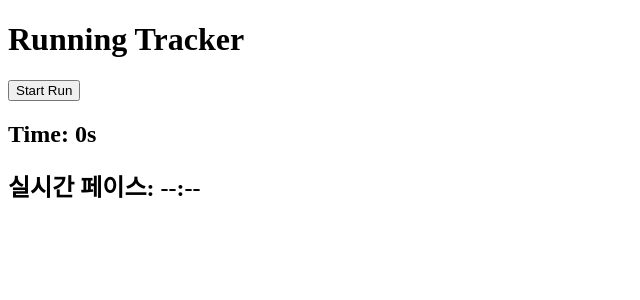
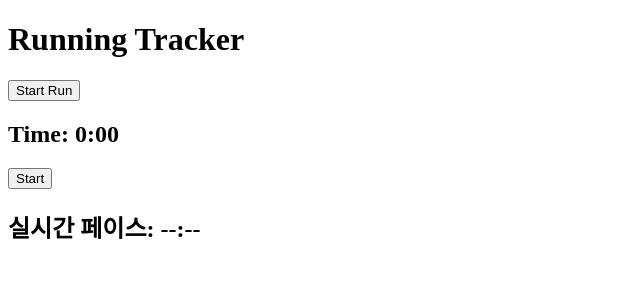
Before and after one commit to yunnnnn12/RunningApp, a React (Vite) app in the folder front/: page / in a window 1280 px wide. Shown: the top 300 px of the page, without its empty margins (0-640 px from the left). Built offline with nearby package versions, Linux system fonts and the light colour scheme.

Commit message:
refactor(Timer.jsx): update Timer.jsx

```diff
--- a/front/src/Timer.jsx
+++ b/front/src/Timer.jsx
@@ -1,21 +1,93 @@
-import React, { useEffect, useState } from "react";
+import React, { useState, useEffect } from "react";
 
-function Timer({ isRunning }) {
-  const [time, setTime] = useState(0);
+function Timer({ sessionId, setSessionId }) {
+  const [seconds, setSeconds] = useState(0);
+  const [status, setStatus] = useState("idle");
+  // idle | running | paused | ended
 
   useEffect(() => {
-    if (!isRunning) return;
+    if (status !== "running") return;
 
     const interval = setInterval(() => {
-      setTime((t) => t + 1);
+      setSeconds((prev) => prev + 1);
     }, 1000);
 
     return () => clearInterval(interval);
-  }, [isRunning]);
+  }, [status]);
+
+  const start = async () => {
+    try {
+      const position = await new Promise((resolve, reject) =>
+        navigator.geolocation.getCurrentPosition(resolve, reject)
+      );
+
+      const res = await fetch("http://localhost:8080/api/running/startLocation", {
+        method: "POST",
+        headers: {"Content-Type":"application/json"},
+        body: JSON.stringify({
+          latitude: position.coords.latitude,
+          longitude: position.coords.longitude,
+          timeStamp: new Date().toISOString()
+        })
+      });
+
+      const data = await res.json();
+
+      setSessionId(data.id);
+      setStatus("running");
+
+    } catch (err) {
+      console.error(err);
+    }
+  };
+
+  const pause = () => {
+    setStatus("paused");
+  };
+
+  const resume = () => {
+    setStatus("running");
+  };
+
+  const end = async () => {
+    if (!sessionId) return;
+
+    try {
+      await fetch(`http://localhost:8080/api/running/end/${sessionId}`, {
+        method: "POST"
+      });
+
+      setStatus("ended");
+
+    } catch (err) {
+      console.error(err);
+    }
+  };
+
+  const minutes = Math.floor(seconds / 60);
+  const secs = seconds % 60;
 
   return (
     <div>
-      <h2>Time: {time}s</h2>
+      <h2>
+        Time: {minutes}:{secs.toString().padStart(2, "0")}
+      </h2>
+
+      {status === "idle" && (
+        <button onClick={start}>Start</button>
+      )}
+
+      {status === "running" && (
+        <button onClick={pause}>Pause</button>
+      )}
+
+      {status === "paused" && (
+        <button onClick={resume}>Resume</button>
+      )}
+
+      {(status === "running" || status === "paused") && (
+        <button onClick={end}>End</button>
+      )}
     </div>
   );
 }
```
